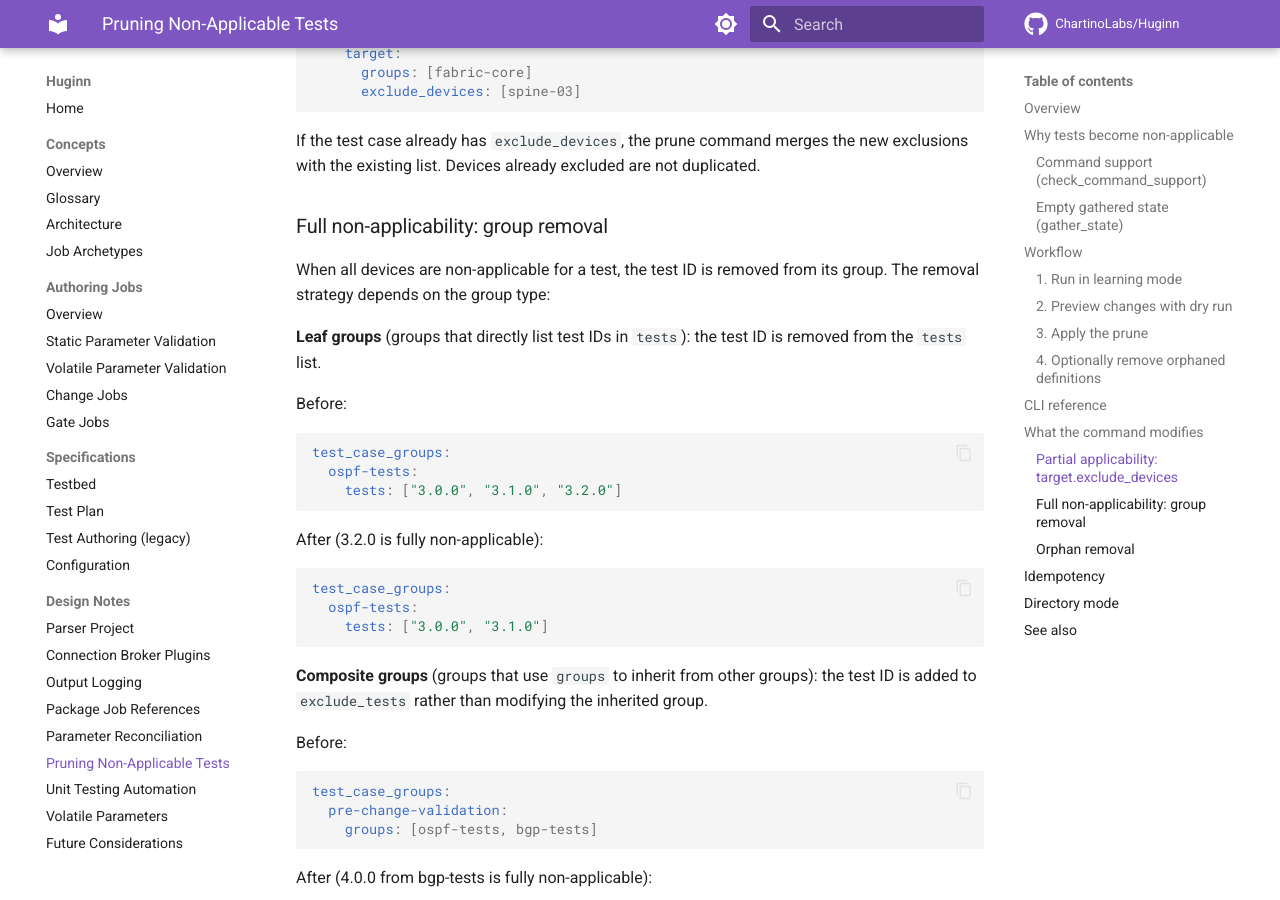
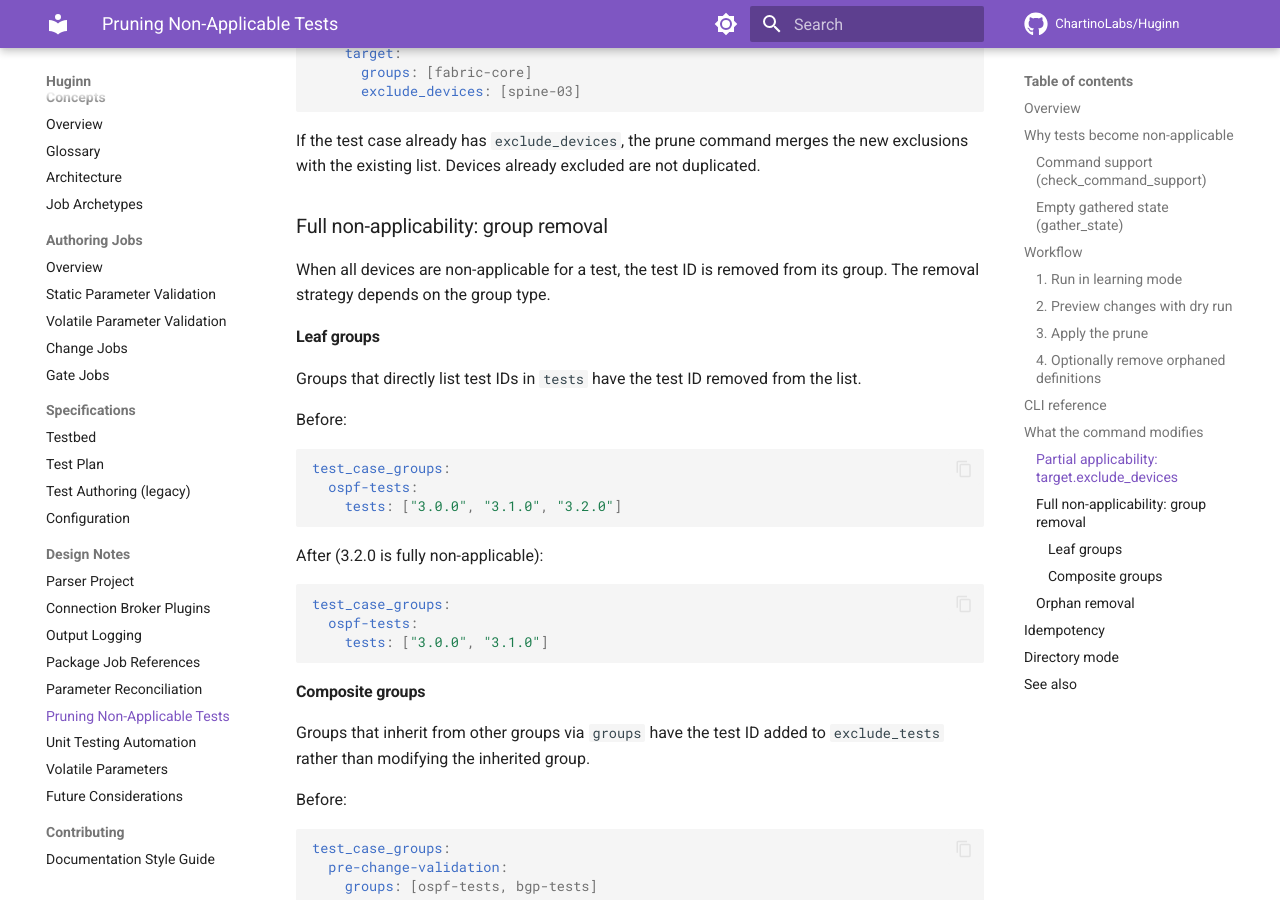
Before and after one commit to ChartinoLabs/Huginn, an MkDocs documentation site: the page built from docs/08-prune.md, in a window 1280 px wide and 900 px high, scrolled down 3592 px. Built offline with MkDocs 1.6.1 and Material for MkDocs 9.7.7, drawn with Linux system fonts in a browser that asks for light colours; comment, search, counter and statistics services are not loaded.

Commit message:
docs: add documentation style guide and fix bold-as-heading in prune doc
Add docs/style.md codifying documentation conventions: use headings
instead of bold for structural divisions, no em-dashes, no smart
quotes, outcome-first prose, and guidance on avoiding common LLM
writing patterns.

Fix the prune doc to use #### subheadings for "Leaf groups" and
"Composite groups" instead of bold inline text.

Co-Authored-By: Claude Opus 4.6 (1M context) <noreply@anthropic.com>

````diff
--- a/docs/08-prune.md
+++ b/docs/08-prune.md
@@ -130,9 +130,11 @@ If the test case already has `exclude_devices`, the prune command merges the new
 
 ### Full non-applicability: group removal
 
-When all devices are non-applicable for a test, the test ID is removed from its group. The removal strategy depends on the group type:
+When all devices are non-applicable for a test, the test ID is removed from its group. The removal strategy depends on the group type.
 
-**Leaf groups** (groups that directly list test IDs in `tests`): the test ID is removed from the `tests` list.
+#### Leaf groups
+
+Groups that directly list test IDs in `tests` have the test ID removed from the list.
 
 Before:
 
@@ -150,7 +152,9 @@ test_case_groups:
     tests: ["3.0.0", "3.1.0"]
 ```
 
-**Composite groups** (groups that use `groups` to inherit from other groups): the test ID is added to `exclude_tests` rather than modifying the inherited group.
+#### Composite groups
+
+Groups that inherit from other groups via `groups` have the test ID added to `exclude_tests` rather than modifying the inherited group.
 
 Before:
 
--- a/mkdocs.yml
+++ b/mkdocs.yml
@@ -85,3 +85,5 @@ nav:
       - Unit Testing Automation: 08-unit-testing-automation.md
       - Volatile Parameters: 09-volatile-parameters.md
       - Future Considerations: 99-future-considerations.md
+  - Contributing:
+      - Documentation Style Guide: style.md
````
Also changed, not shown: docs/style.md (added, +102 -0 lines).
